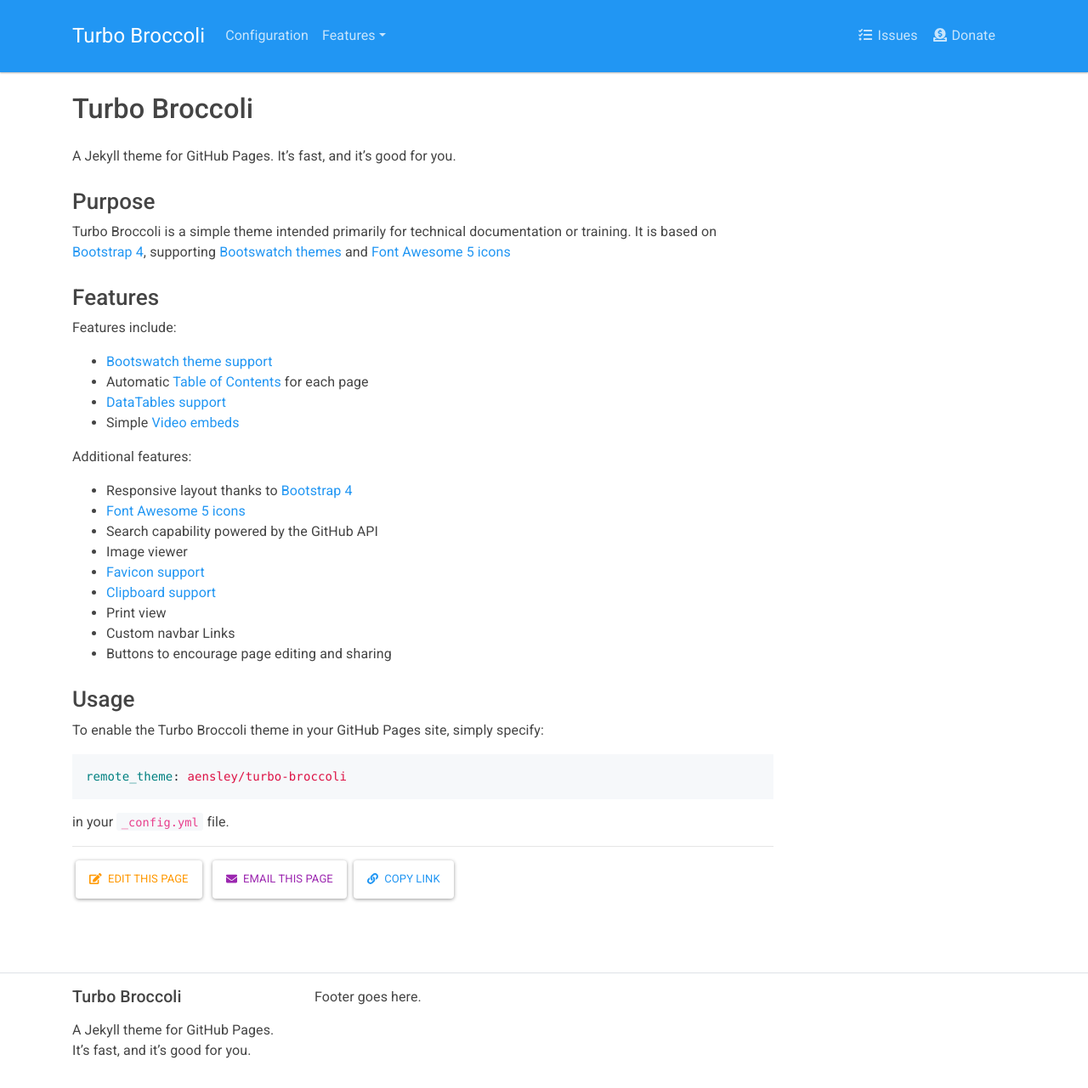
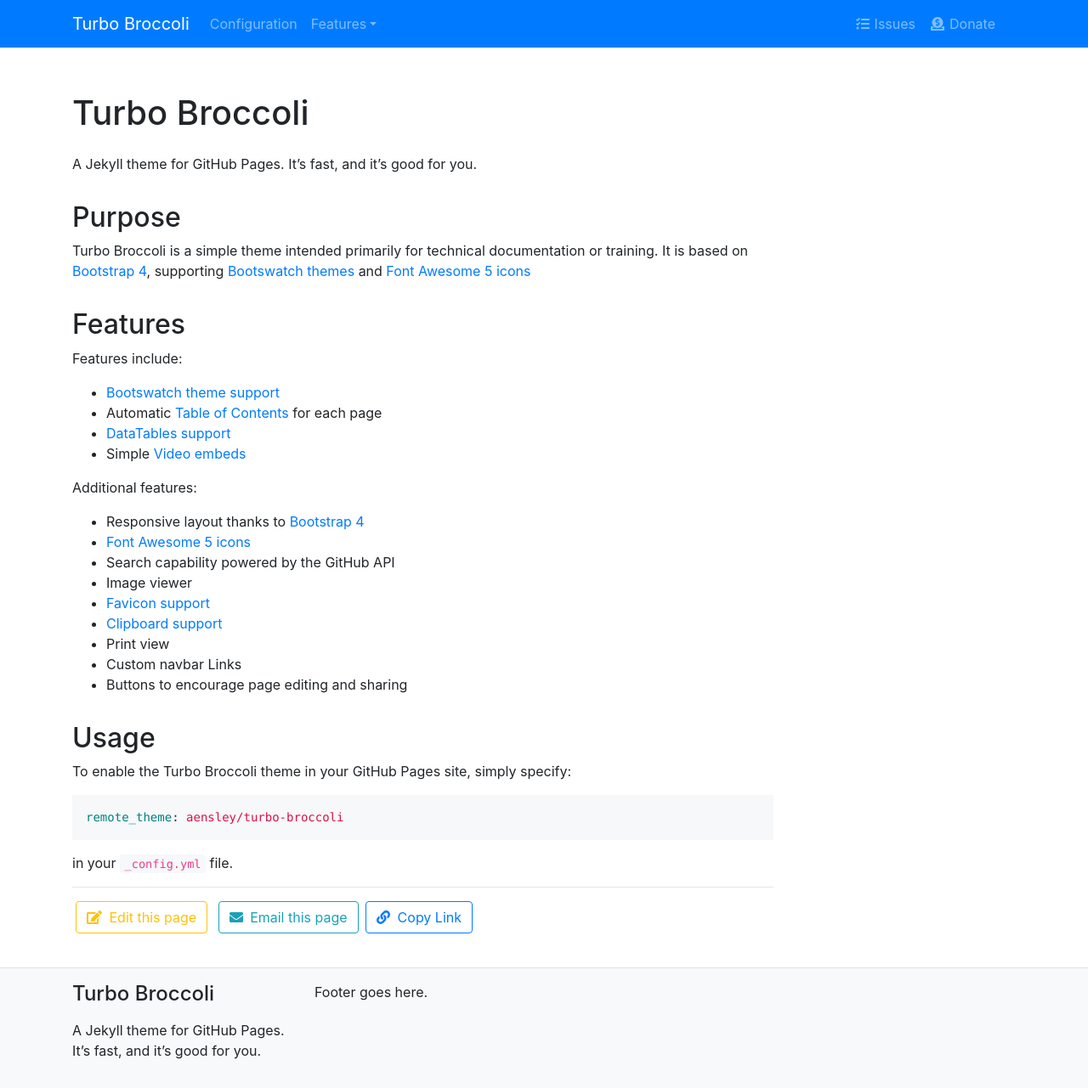
Before and after one commit to aensley/turbo-broccoli, a Jekyll site: the page built from _pages/Turbo-Broccoli.md, in a window 1280 px wide and 1281 px high. Shown: the whole window at 85% size. Built offline with Jekyll 4.4.1, drawn with Linux system fonts in a browser that asks for light colours; nearby versions of some CDN libraries; comment, search, counter and statistics services are not loaded.

Commit message:
Make bootswatch_theme optional

```diff
--- a/_config.yml
+++ b/_config.yml
@@ -21,7 +21,8 @@
 
 # Bootswatch Theme
 # Available options: https://www.bootstrapcdn.com/bootswatch/
-bootswatch_theme: materia
+# If not set, default bootstrap styles will be used.
+# bootswatch_theme: materia
 
 # Define the primary theme color for the site icon.
 # (usage may be expanded later)
--- a/_includes/head.html
+++ b/_includes/head.html
@@ -3,9 +3,15 @@
   <meta http-equiv="X-UA-Compatible" content="IE=edge">
   <meta name="viewport" content="width=device-width, initial-scale=1, shrink-to-fit=no">
   {%- include seo.html -%}
-  <!-- Bootswatch -->
-  <link id="bootswatchTheme" rel="stylesheet" crossorigin="anonymous"
-    href="https://stackpath.bootstrapcdn.com/bootswatch/{{ site.versions.bootstrap }}/{{ site.bootswatch_theme }}/bootstrap.min.css">
+  <!-- Bootstrap / Bootswatch -->
+  {%- if site.bootswatch_theme -%}
+    <link id="bootswatchTheme" rel="stylesheet" crossorigin="anonymous"
+      href="https://stackpath.bootstrapcdn.com/bootswatch/{{ site.versions.bootstrap }}/{{ site.bootswatch_theme }}/bootstrap.min.css">
+  {% else %}
+    <link rel="stylesheet" crossorigin="anonymous"
+      href="https://stackpath.bootstrapcdn.com/bootstrap/{{ site.versions.bootstrap }}/css/bootstrap.min.css">
+    <link id="bootswatchTheme" rel="stylesheet" crossorigin="anonymous" href="">
+  {%- endif -%}
   <link id="customStyles" rel="stylesheet" href="{{ '/assets/css/style.css' | relative_url }}?{{site.time | date: '%s%N'}}">
   {%- if site.logo_image -%}
     {%- include favicon.html -%}
```
